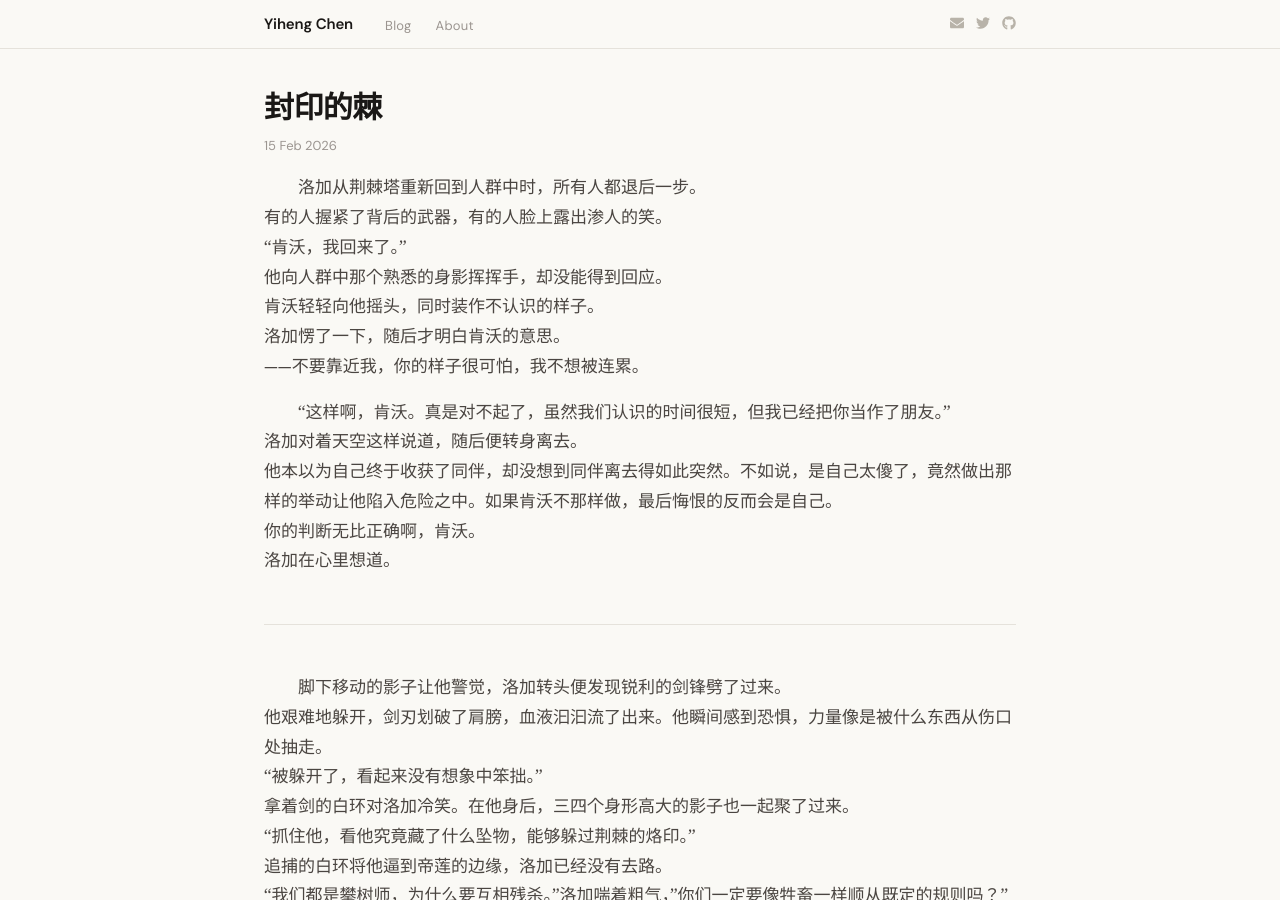
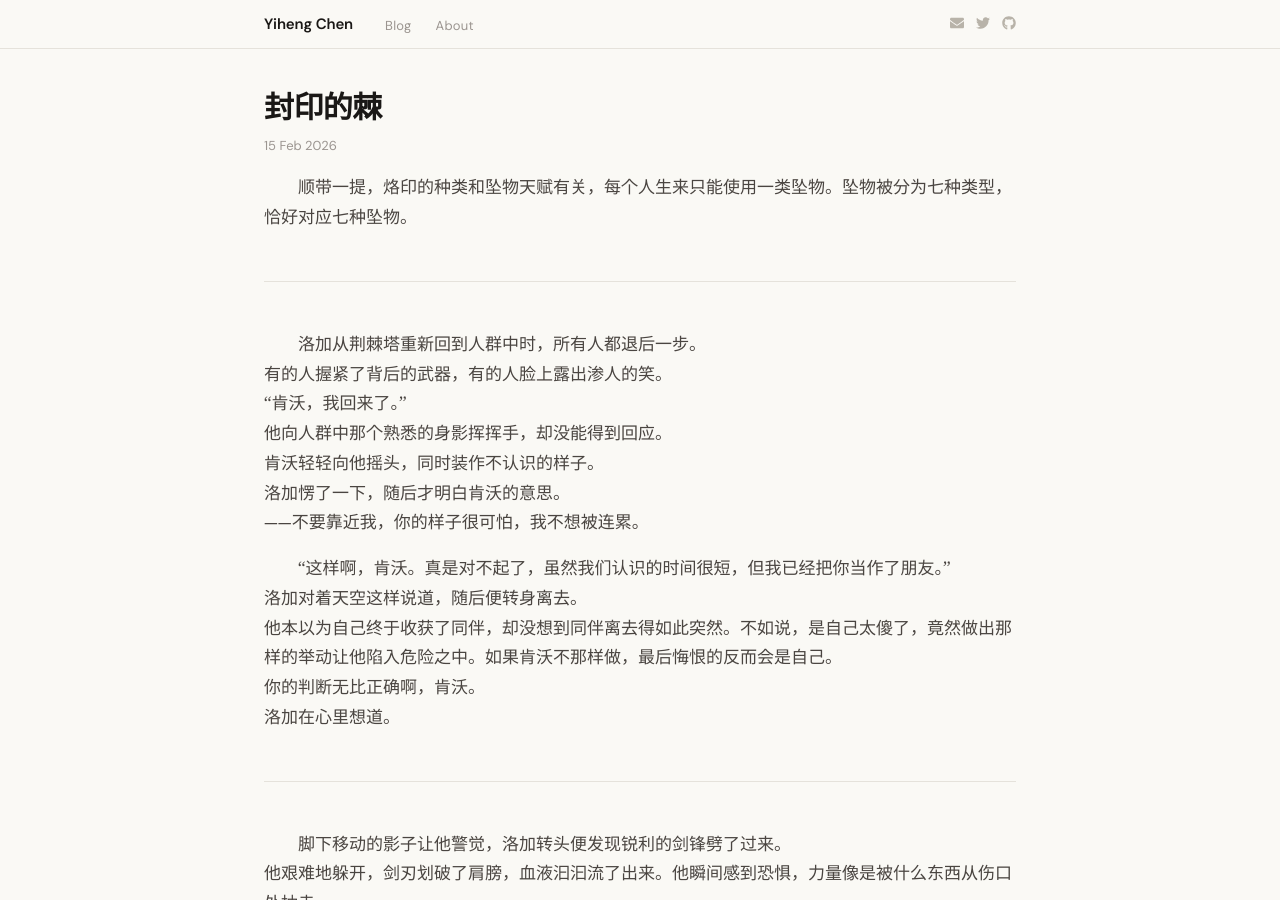
Before and after one commit to yihenc/yihenc.github.io, a Jekyll site: the page built from _posts/2026-02-15-封印的棘.md, in a window 1280 px wide and 900 px high. Built offline with Jekyll 4.4.1, drawn with Linux system fonts in a browser that asks for light colours; nearby versions of some CDN libraries.

Commit message:
Update: 封印的棘

```diff
--- a/_posts/2026-02-15-封印的棘.md
+++ b/_posts/2026-02-15-封印的棘.md
@@ -4,6 +4,13 @@ title: "封印的棘"
 date: 2026-02-15 00:00 +0000
 tags: [潘达尼亚传说, 奇幻, 架空]
 ---
+顺带一提，烙印的种类和坠物天赋有关，每个人生来只能使用一类坠物。坠物被分为七种类型，恰好对应七种坠物。
+
+
+
+-----
+
+
 洛加从荆棘塔重新回到人群中时，所有人都退后一步。
 有的人握紧了背后的武器，有的人脸上露出渗人的笑。
 "肯沃，我回来了。"
```
